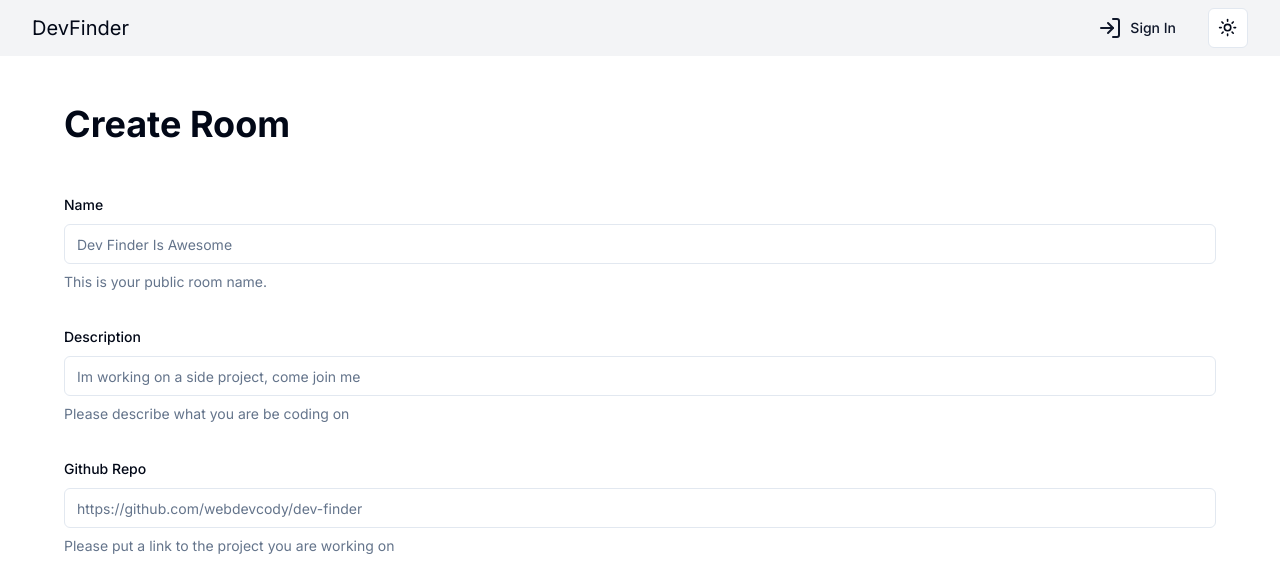
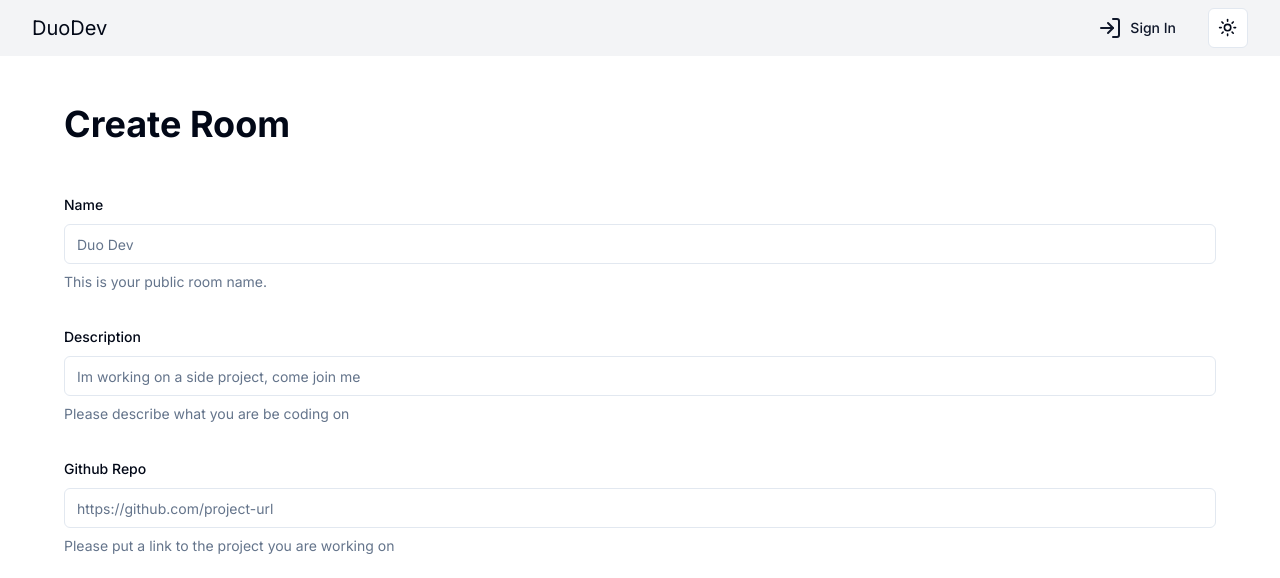
Before and after one commit to vinaybadgujar102/duo-dev, a Next.js app: page /create-room in a window 1280 px wide. Shown: the top 578 px of the page. Built offline with nearby package versions, Linux system fonts and the light colour scheme; no server answers.

Commit message:
fix incorrect name in header

```diff
--- a/src/app/create-room/create-room-form.tsx
+++ b/src/app/create-room/create-room-form.tsx
@@ -59,7 +59,7 @@ export function CreateRoomForm() {
             <FormItem>
               <FormLabel>Name</FormLabel>
               <FormControl>
-                <Input {...field} placeholder="Dev Finder Is Awesome" />
+                <Input {...field} placeholder="Duo Dev" />
               </FormControl>
               <FormDescription>This is your public room name.</FormDescription>
               <FormMessage />
@@ -96,7 +96,7 @@ export function CreateRoomForm() {
               <FormControl>
                 <Input
                   {...field}
-                  placeholder="https://github.com/webdevcody/dev-finder"
+                  placeholder="https://github.com/project-url"
                 />
               </FormControl>
               <FormDescription>
--- a/src/app/edit-room/[roomId]/edit-room-form.tsx
+++ b/src/app/edit-room/[roomId]/edit-room-form.tsx
@@ -59,7 +59,7 @@ export function EditRoomForm({ room }: { room: Room }) {
             <FormItem>
               <FormLabel>Name</FormLabel>
               <FormControl>
-                <Input {...field} placeholder="Dev Finder Is Awesome" />
+                <Input {...field} placeholder="Duo Dev" />
               </FormControl>
               <FormDescription>This is your public room name.</FormDescription>
               <FormMessage />
@@ -96,7 +96,7 @@ export function EditRoomForm({ room }: { room: Room }) {
               <FormControl>
                 <Input
                   {...field}
-                  placeholder="https://github.com/webdevcody/dev-finder"
+                  placeholder="https://github.com/project-url"
                 />
               </FormControl>
               <FormDescription>
--- a/src/app/header.tsx
+++ b/src/app/header.tsx
@@ -102,7 +102,7 @@ export function Header() {
           href="/"
           className="flex gap-2 items-center text-xl hover:underline"
         >
-          DevFinder
+          DuoDev
         </Link>
 
         <nav className="flex gap-8">
```
